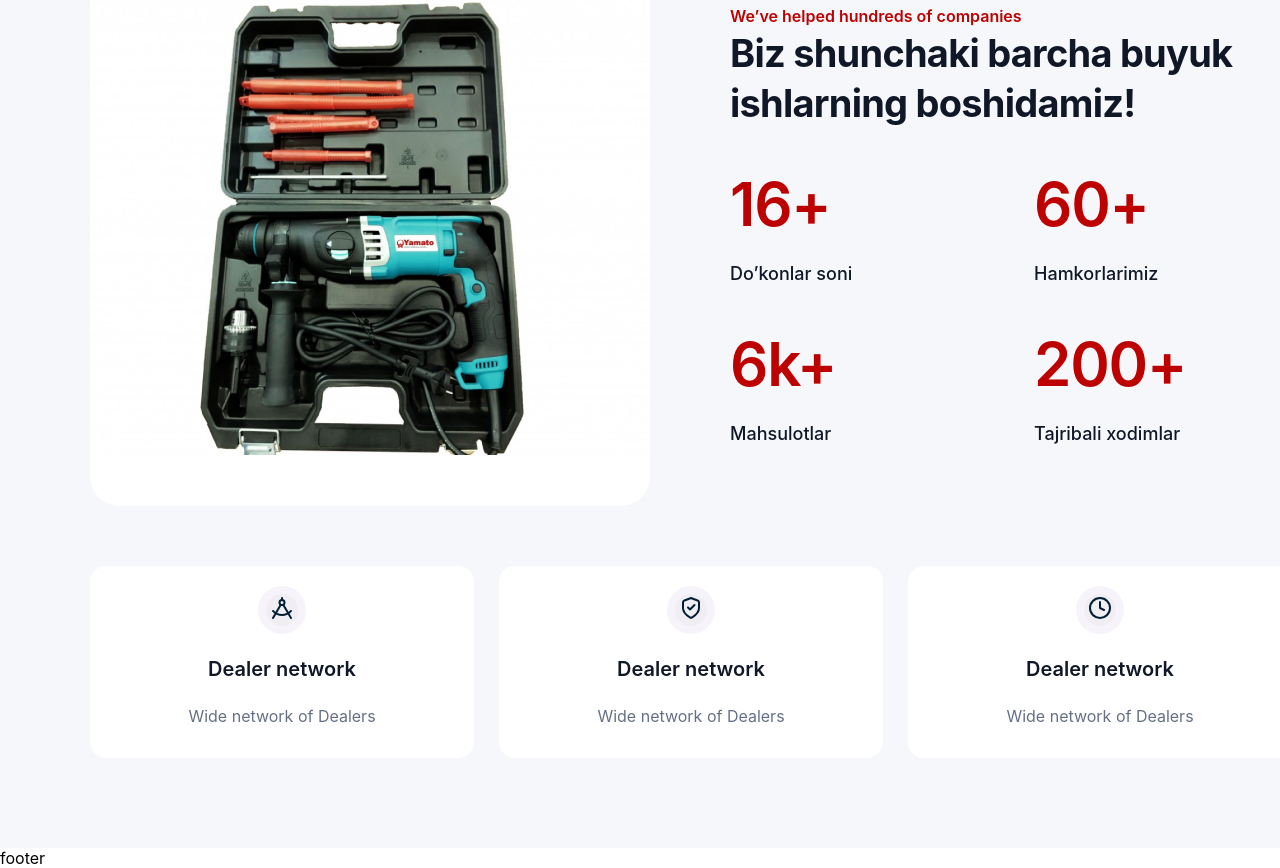
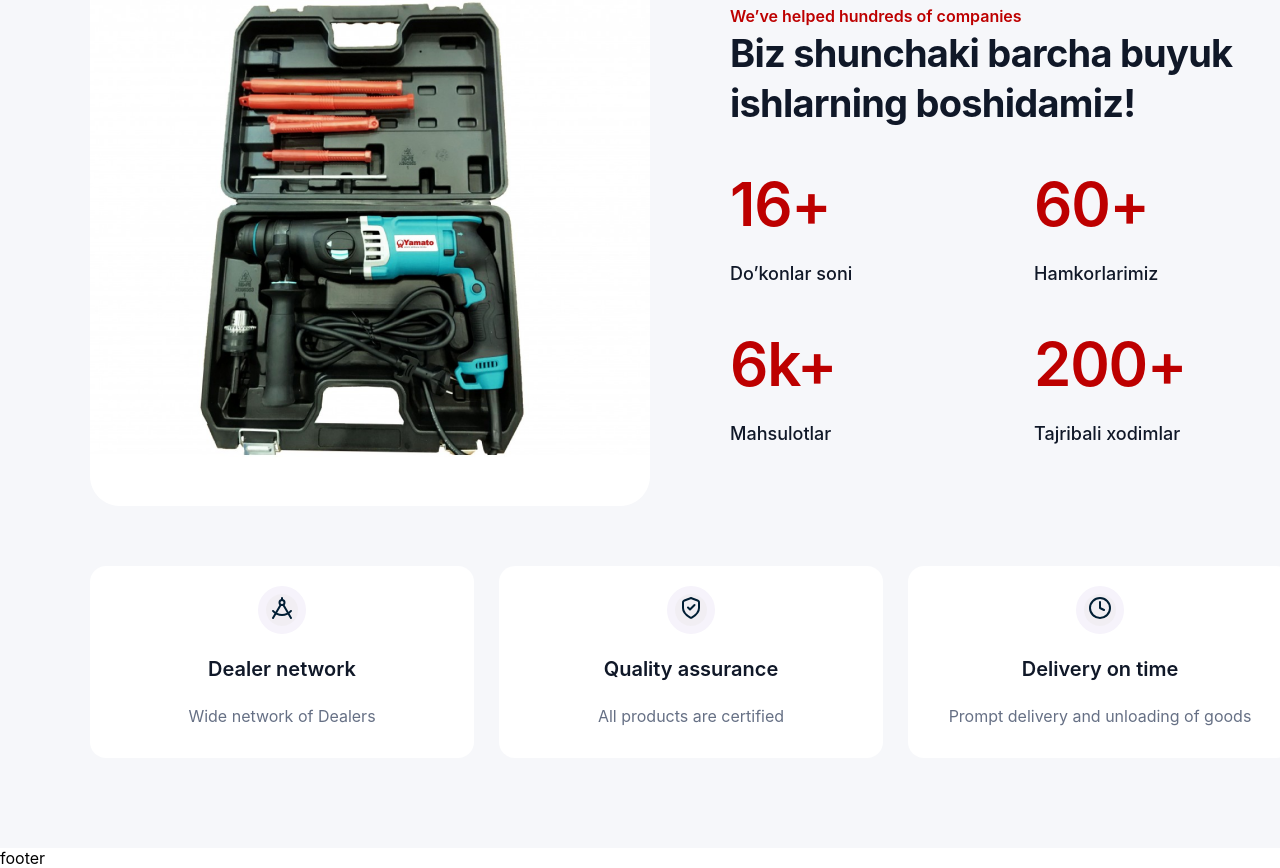
Before and after one commit to ergashevv/protools, a React (Create React App) app: page / in a window 1280 px wide. Shown: the part 654-1522 px from the top of the page. Built offline with nearby package versions, Linux system fonts and the light colour scheme.

Commit message:
intro text change

```diff
--- a/src/pages/home/intro.jsx
+++ b/src/pages/home/intro.jsx
@@ -78,8 +78,8 @@ function Intro() {
 								</svg>
 							</span>
 						</div>
-						<h3>Dealer network</h3>
-						<p>Wide network of Dealers</p>
+						<h3>Quality assurance</h3>
+						<p>All products are certified</p>
 					</div>
 					<div className='intro_wrap_card'>
 						<div className='intro_wrap_card_bubble'>
@@ -101,8 +101,8 @@ function Intro() {
 								</svg>
 							</span>
 						</div>
-						<h3>Dealer network</h3>
-						<p>Wide network of Dealers</p>
+						<h3>Delivery on time</h3>
+						<p>Prompt delivery and unloading of goods</p>
 					</div>
 				</div>
 			</div>
```
